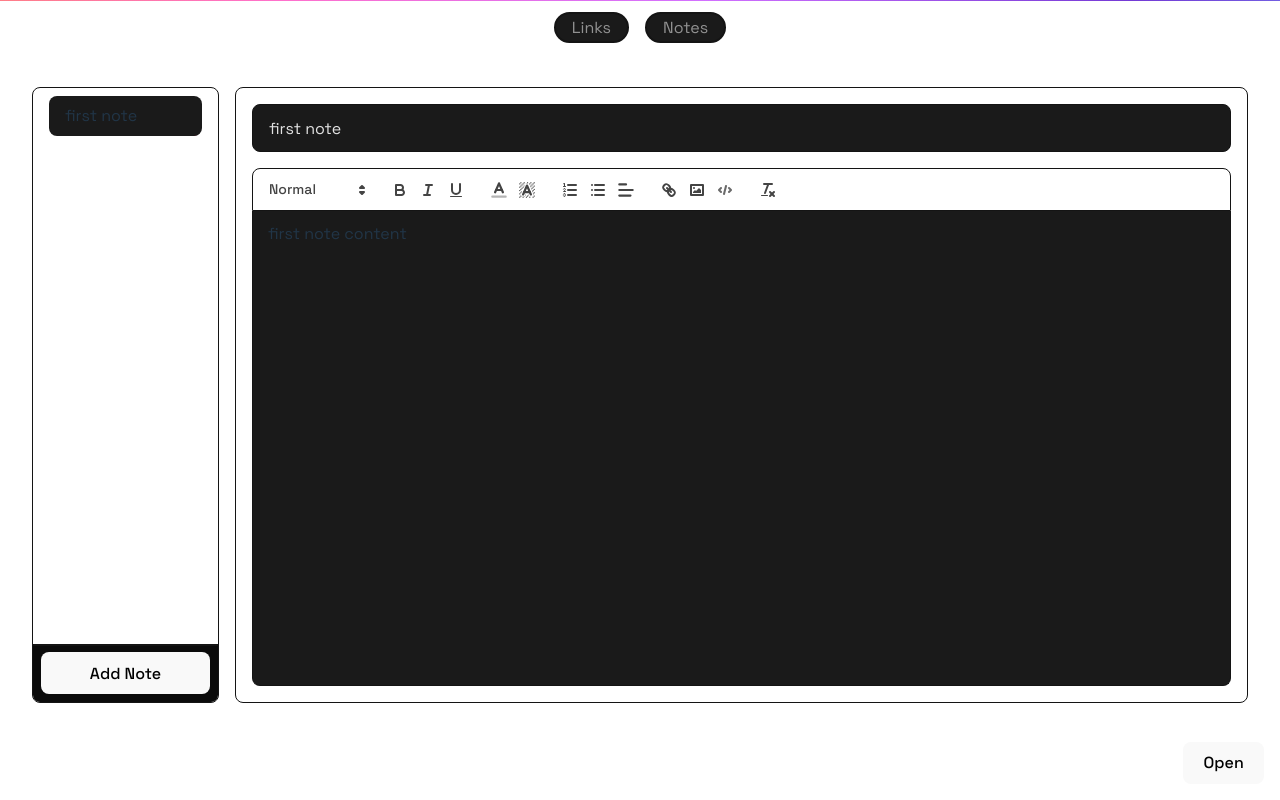
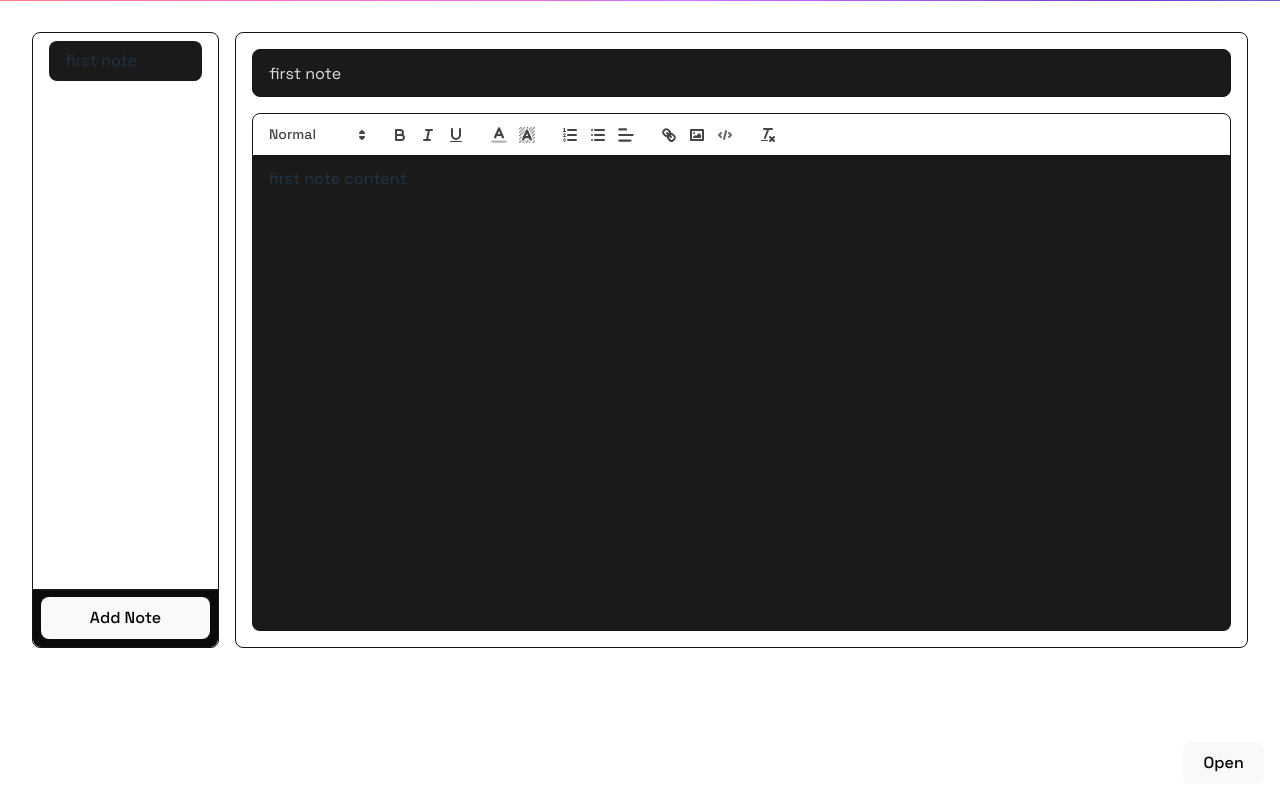
Before and after one commit to BigBadBodyPillow/utility, a React (Vite) app: page /utility/notes in a window 1280 px wide. Built offline with nearby package versions, Linux system fonts and the light colour scheme.

Commit message:
remove navbar, make add button sticky and allow notes list to scroll

```diff
--- a/src/App.tsx
+++ b/src/App.tsx
@@ -4,15 +4,14 @@ import './App.css';
 //components
 import RainbowLine from './Components/RainbowLine/RainbowLine';
 import { Calculator } from './Components/Calculator/Calculator';
-import { Navbar } from './Components/Navbar/Navbar';
+// import { Navbar } from './Components/Navbar/Navbar';
 import { Notes } from './Components/Notes/Notes';
-
 
 function App() {
   return (
     <>
       <RainbowLine />
-      <Navbar />
+      {/* <Navbar /> */}
       <Calculator />
       {/* <PrimeReactProvider
       // value={{ unstyled: true }}
--- a/src/Components/Navbar/Navbar.tsx
+++ b/src/Components/Navbar/Navbar.tsx
@@ -8,7 +8,7 @@ export function Navbar() {
         <div className="nav-items">
           <span>Links</span>
           <span>Notes</span>
-          {/* <span>Sheets</span> */}
+          <span>Sheets</span>
         </div>
       </div>
     </>
--- a/src/Components/Notes/Notes.css
+++ b/src/Components/Notes/Notes.css
@@ -39,11 +39,14 @@
   width: max-content;
   max-width: 300px;
   border-radius: var(--border-radius);
-
   border: 1px solid var(--border-colour);
 
-  position: relative;
-  overflow: hidden;
+  /* position: relative;
+  overflow: hidden; */
+
+  display: flex;
+  flex-direction: column;
+  min-height: 0;
 }
 .notes-list ul {
   padding: 0;
@@ -54,17 +57,23 @@
   flex-direction: column;
   gap: 0.66rem;
   padding: 0.5rem 1rem;
+
+  flex: 1 1 auto;
+  overflow: auto;
 }
 
 .add-section {
-  position: absolute;
+  position: sticky;
   /* bottom: 3rem; */
   bottom: 0;
   display: flex;
   justify-content: center;
   padding: 0.5rem 0.5rem;
   width: 100%;
+
+  border-radius: 0 0 var(--border-radius) var(--border-radius);
   background-color: var(--background-colour);
+  z-index: 1;
 }
 .add-notes {
   white-space: nowrap;
--- a/src/assets/icons/BinIcon.tsx
+++ b/src/assets/icons/BinIcon.tsx
@@ -40,7 +40,7 @@ export const BinIcon: React.FC<React.SVGProps<SVGSVGElement>> = (props) => (
     // xmlns:sketch="http://www.bohemiancoding.com/sketch/ns"
     {...props}
   >
-    <title>{'icon/18/icon-delete'}</title>
+    <title>{'Delete Note'}</title>
     <desc>{'Created with Sketch.'}</desc>
     <defs />
     <g
```
